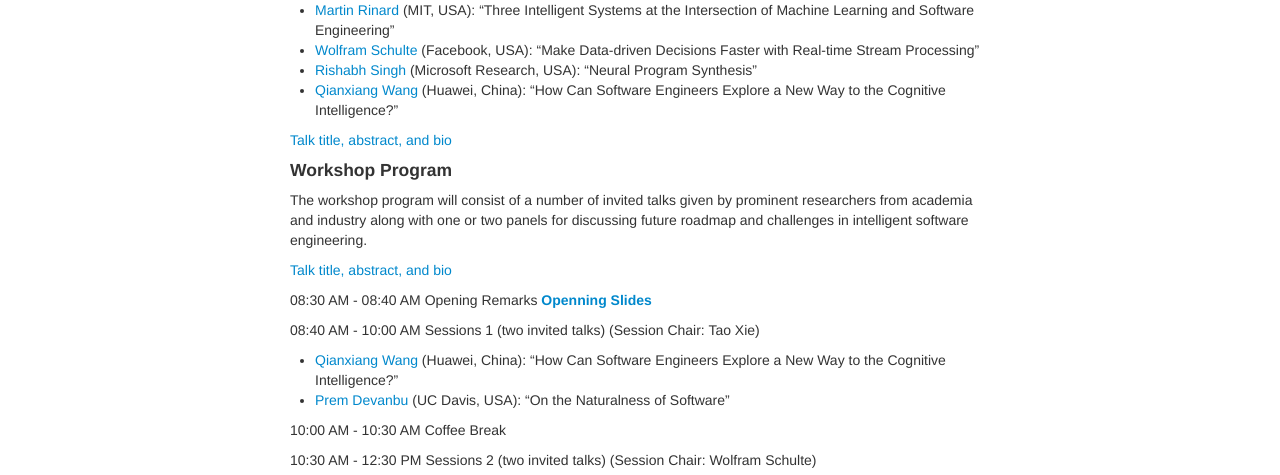
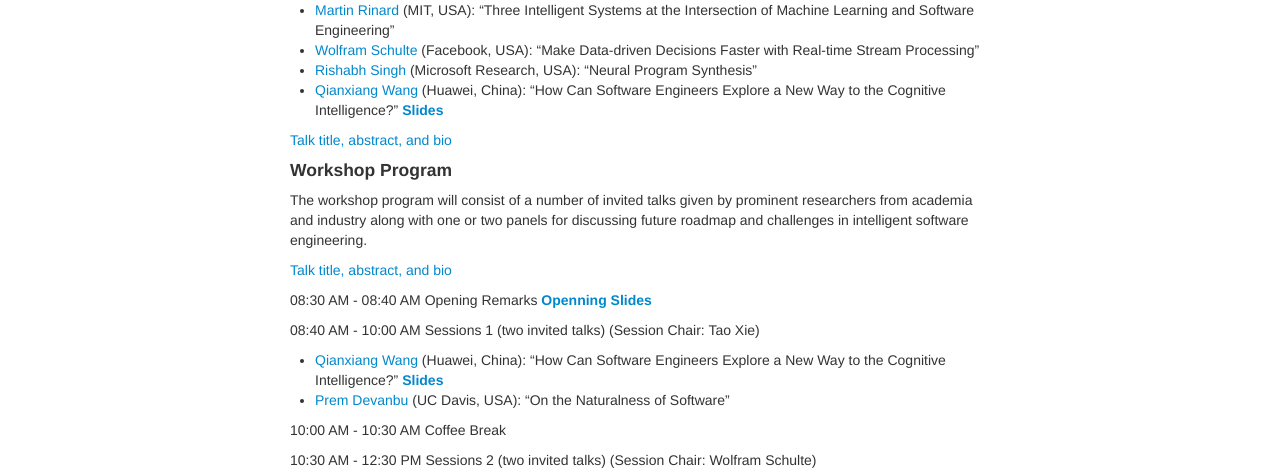
Before and after one commit to isofteng/wise2017, a Jekyll site: the page built from index.md, in a window 1280 px wide. Shown: the part 782-1257 px from the top of the page. Built offline with Jekyll 4.4.1, drawn with Linux system fonts in a browser that asks for light colours.

Commit message:
qianxiang slides

```diff
--- a/index.md
+++ b/index.md
@@ -37,7 +37,7 @@ The workshop is open to the public to register (please use the [ASE 2017 registr
 - [Martin Rinard](http://people.csail.mit.edu/rinard/) (MIT, USA): "Three Intelligent Systems at the Intersection of Machine Learning and Software Engineering"
 - [Wolfram Schulte](https://research.fb.com/people/schulte-wolfram/) (Facebook, USA): "Make Data-driven Decisions Faster with Real-time Stream Processing"
 - [Rishabh Singh](https://www.microsoft.com/en-us/research/people/risin/) (Microsoft Research, USA): "Neural Program Synthesis"
-- [Qianxiang Wang](http://sei.pku.edu.cn/~wqx/) (Huawei, China): "How Can Software Engineers Explore a New Way to the Cognitive Intelligence?"
+- [Qianxiang Wang](http://sei.pku.edu.cn/~wqx/) (Huawei, China): "How Can Software Engineers Explore a New Way to the Cognitive Intelligence?"  **[Slides](/wise17-qianxiangwang.pdf)**
 
 [Talk title, abstract, and bio](https://isofteng.github.io/wise2017/talkinfo.html)
 
@@ -50,7 +50,7 @@ The workshop program will consist of a number of invited talks given by prominen
 08:30 AM - 08:40 AM Opening Remarks  **[Openning Slides](wise17-openning.pdf)**
 
 08:40 AM - 10:00 AM Sessions 1 (two invited talks) (Session Chair: Tao Xie)
-- [Qianxiang Wang](http://sei.pku.edu.cn/~wqx/) (Huawei, China): "How Can Software Engineers Explore a New Way to the Cognitive Intelligence?"
+- [Qianxiang Wang](http://sei.pku.edu.cn/~wqx/) (Huawei, China): "How Can Software Engineers Explore a New Way to the Cognitive Intelligence?"    **[Slides](/wise17-qianxiangwang.pdf)**
 - [Prem Devanbu](http://web.cs.ucdavis.edu/~devanbu/) (UC Davis, USA): "On the Naturalness of Software"
 
 10:00 AM - 10:30 AM  Coffee Break
```
